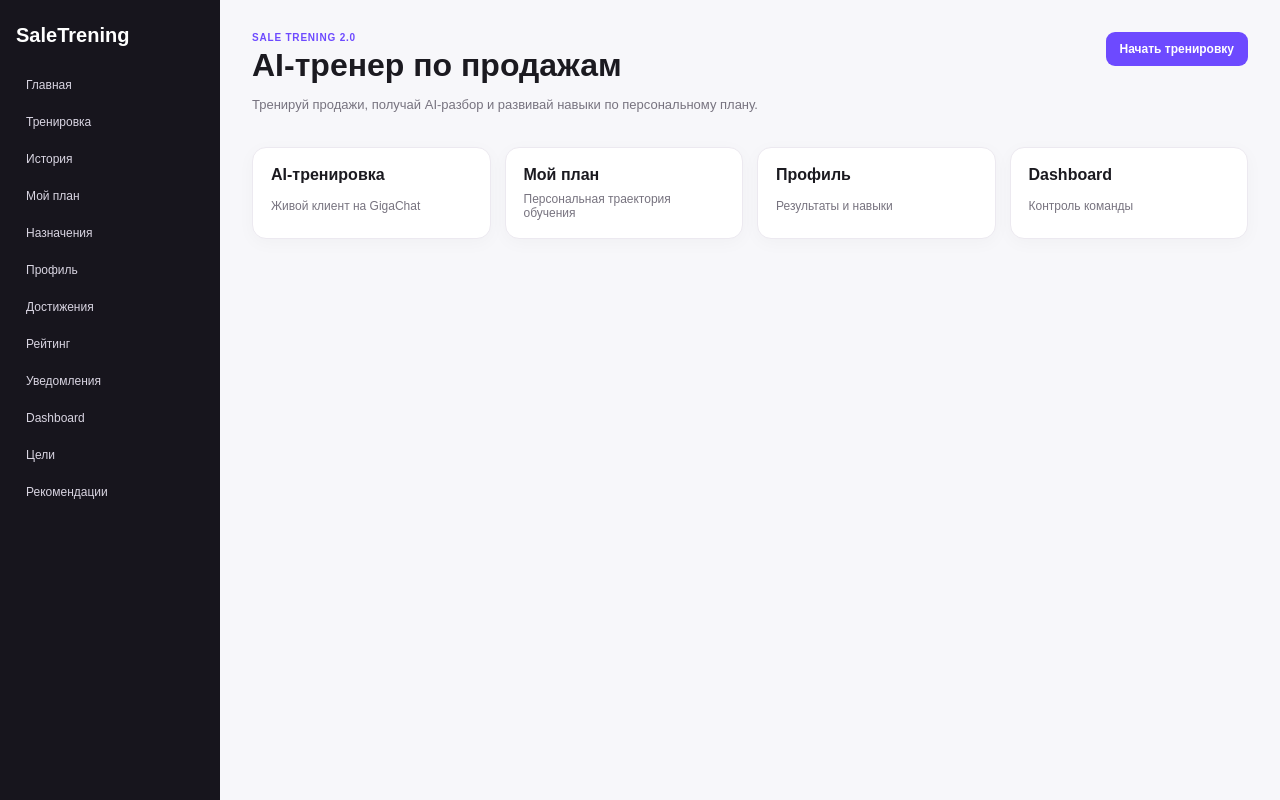
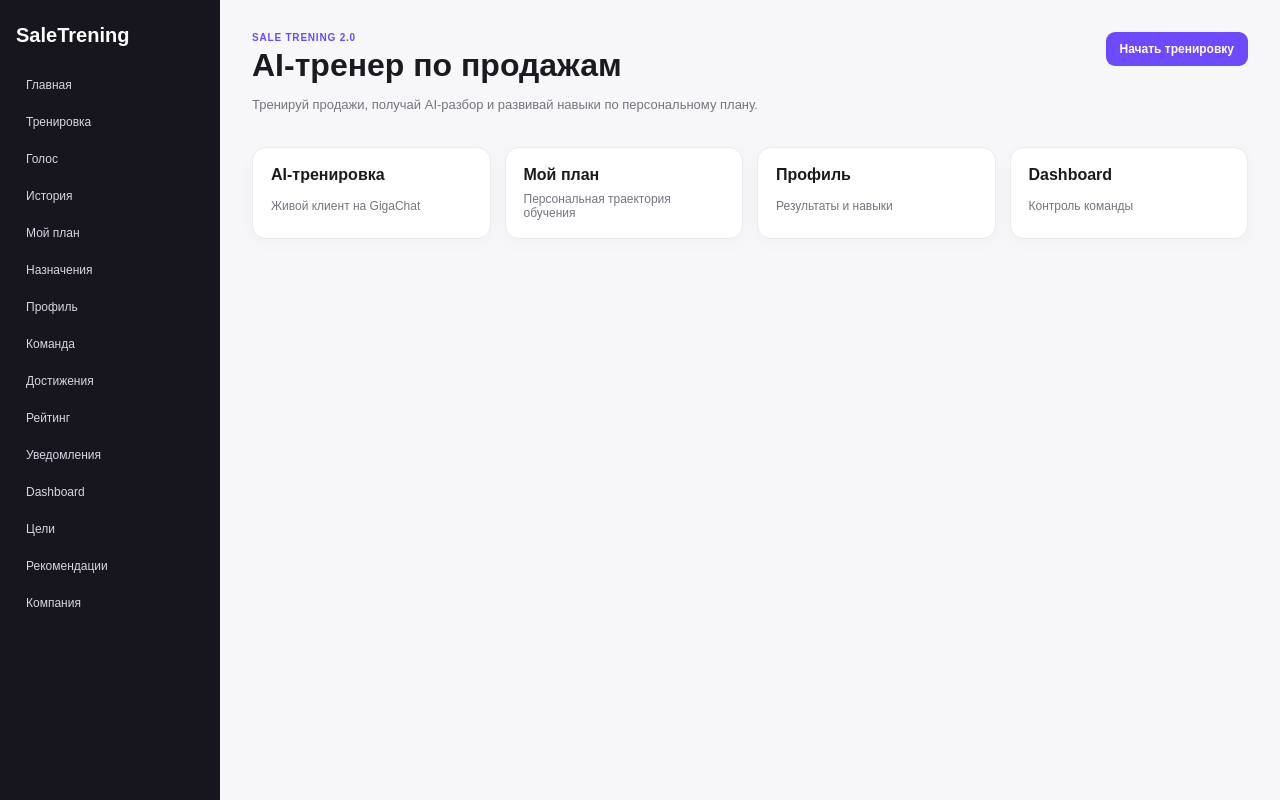
Before and after one commit to Dmitrii-exp/SaleTrening2, a Next.js app: page / in a window 1280 px wide. Built offline with nearby package versions, Linux system fonts and the light colour scheme.

Commit message:
Complete product navigation for team and company modules

```diff
--- a/app/layout.tsx
+++ b/app/layout.tsx
@@ -10,16 +10,19 @@ export default function RootLayout({ children }: { children: React.ReactNode })
           <nav>
             <Link href="/">Главная</Link>
             <Link href="/training/realtime">Тренировка</Link>
+            <Link href="/training/voice">Голос</Link>
             <Link href="/training/history">История</Link>
             <Link href="/training/plan">Мой план</Link>
             <Link href="/assignments">Назначения</Link>
             <Link href="/profile">Профиль</Link>
+            <Link href="/team">Команда</Link>
             <Link href="/achievements">Достижения</Link>
             <Link href="/leaderboard">Рейтинг</Link>
             <Link href="/notifications">Уведомления</Link>
             <Link href="/dashboard">Dashboard</Link>
             <Link href="/dashboard/goals">Цели</Link>
             <Link href="/dashboard/recommendations">Рекомендации</Link>
+            <Link href="/settings/company">Компания</Link>
           </nav>
         </aside>
         <main className="appMain">{children}</main>
```
